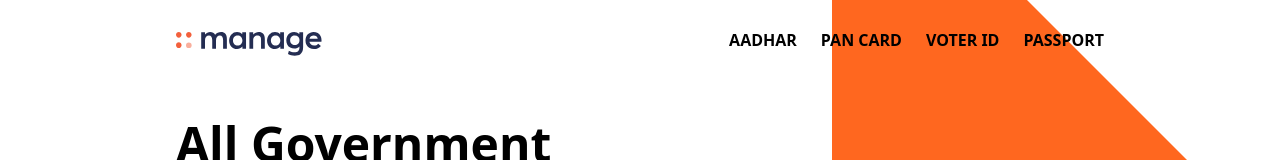
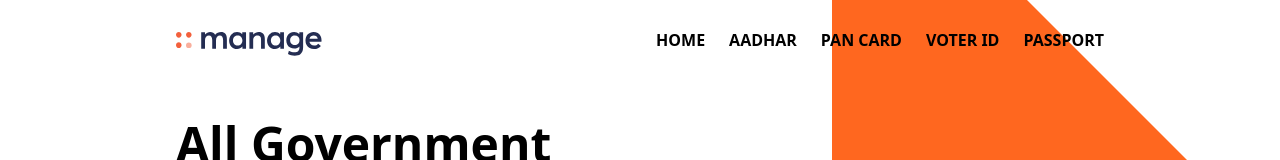
Before and after one commit to AyishikD/ADgov, a React (Create React App) app: page / in a window 1280 px wide. Shown: the top 160 px of the page. Built offline with nearby package versions, Linux system fonts and the light colour scheme; the HTML template or start-up script is replaced by a standard one.

Commit message:
Updated Navbar with proper links

```diff
--- a/src/components/Navbar.jsx
+++ b/src/components/Navbar.jsx
@@ -16,16 +16,19 @@ const Navbar = () => {
         </div>
         {/* Menu Items */}
         <div className='hidden space-x-6 md:flex'>
-          <Link to='' className='hover:text-darkGrayishBlue font-bold'>
+        <Link to='/' className='hover:text-darkGrayishBlue font-bold'>
+            HOME
+          </Link>
+          <Link to='/aadhar' className='hover:text-darkGrayishBlue font-bold'>
             AADHAR
           </Link>
-          <Link to='#' className='hover:text-darkGrayishBlue font-bold'>
+          <Link to='/pancard' className='hover:text-darkGrayishBlue font-bold'>
             PAN CARD
           </Link>
-          <Link to='#' className='hover:text-darkGrayishBlue font-bold'>
+          <Link to='/voterid' className='hover:text-darkGrayishBlue font-bold'>
             VOTER ID
           </Link>
-          <Link to='#' className='hover:text-darkGrayishBlue font-bold'>
+          <Link to='/passport' className='hover:text-darkGrayishBlue font-bold'>
             PASSPORT
           </Link>
         </div>
```
